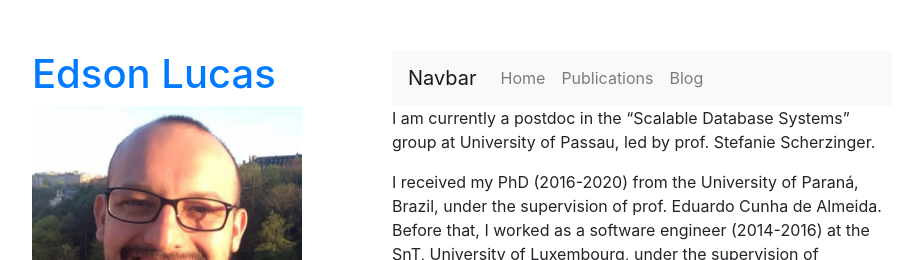
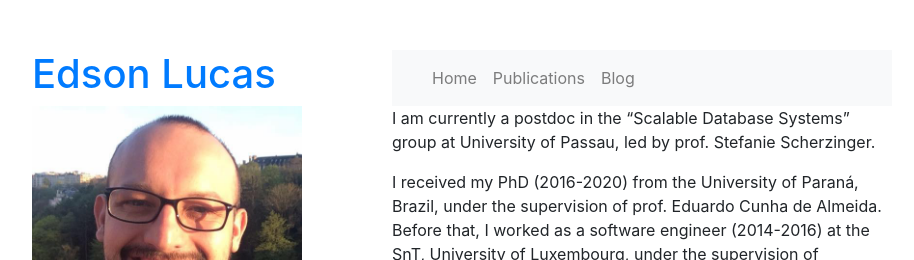
Before and after one commit to edsonrl/edsonrl.github.io, a Jekyll site: the page built from index.md, in a window 1280 px wide. Shown: the top 260 px of the page, without its empty margins (178-1092 px from the left). Built offline with Jekyll 4.4.1, drawn with Linux system fonts in a browser that asks for light colours.

Commit message:
remove navbar name

```diff
--- a/_includes/navigation.html
+++ b/_includes/navigation.html
@@ -1,5 +1,5 @@
 <nav class="navbar navbar-expand-lg navbar-light bg-light">
-  <a class="navbar-brand" href="#">Navbar</a>
+  <a class="navbar-brand" href="#"></a>
   <button class="navbar-toggler" type="button" data-toggle="collapse" data-target="#navbarNav" aria-controls="navbarNav" aria-expanded="false" aria-label="Toggle navigation">
     <span class="navbar-toggler-icon"></span>
   </button>
```
